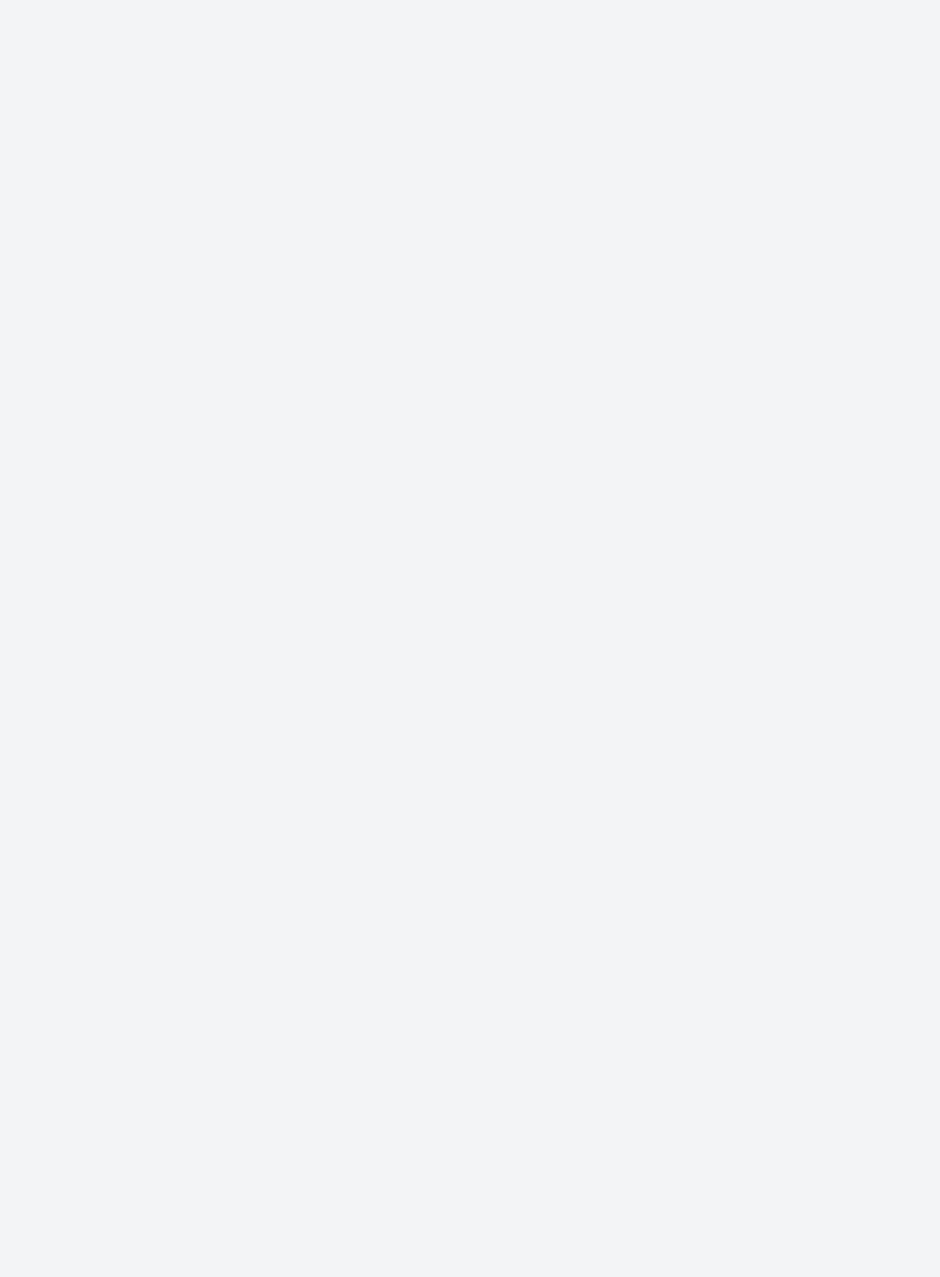
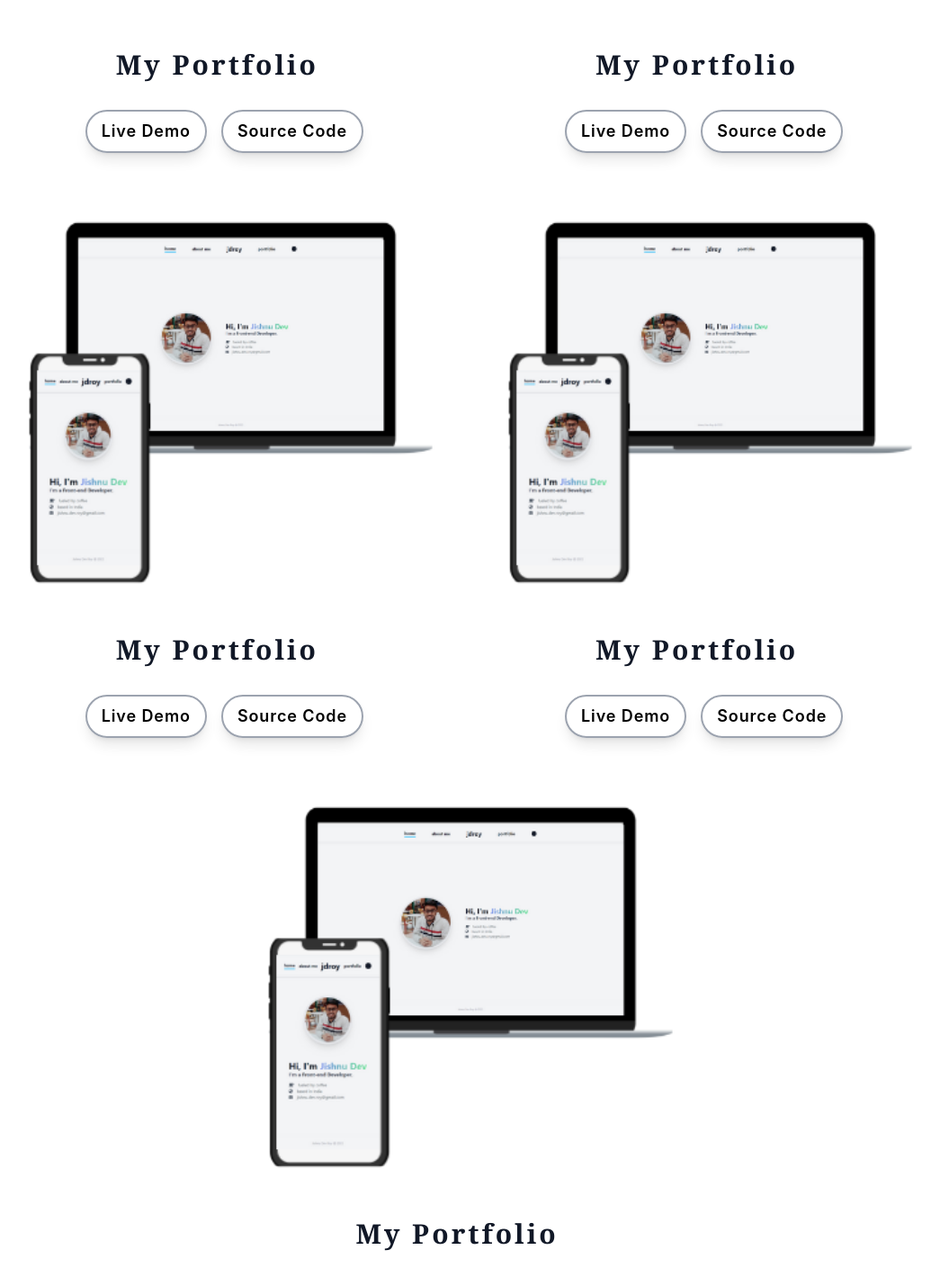
Before and after one commit to jishnu0712/myPortfolio, a React (Create React App) app: page /portfolio in a window 1280 px wide. Shown: the part 543-1962 px from the top of the page at 90% size, without its empty margins (132-1177 px from the left). Before the commit the page ends 800 px from the top, so only its background shows below. Built offline with nearby package versions, Linux system fonts and the light colour scheme.

Commit message:
refactoring and context api add

```diff
--- a/src/App.js
+++ b/src/App.js
@@ -1,6 +1,6 @@
 import './App.css';
-import Footer from './Footer';
-import Header from './Header';
+import Footer from './components/Footer';
+import Header from './components/Header';
 import MainComponent from './pages/MainComponent';
 import About from './pages/About'
 import { Route, Routes } from "react-router-dom";
--- a/src/Footer.js
+++ b/src/components/Footer.js
@@ -1,9 +1,10 @@
 import React from 'react';
 
 function Footer(props) {
+  const date = new Date()
   return (
     <footer className='flex bg-gray-100 justify-center p-6 shadow select-none'>
-      <p className='text-xs text-gray-400 '>Jishnu Dev Roy @ 2022</p>
+      <p className='text-xs text-gray-400 '>Jishnu Dev Roy @ {date.getFullYear()}</p>
     </footer>
   );
 }
--- a/src/Header.js
+++ b/src/components/Header.js
@@ -1,13 +1,14 @@
-import React from 'react';
+import { React, useContext } from 'react';
 import { NavLink } from "react-router-dom";
+import { UserContext } from '../context/context';
 
 const Header = () => {
+  const myContext = useContext(UserContext)
+  console.log(myContext)
   return (
     <header className='border-2 shadow py-6 flex  justify-center select-none'>
-
       <div className="header-links-container  w-3/4  font-bold text-gray-900
          flex flex-wrap justify-evenly items-center ">
-
         <NavLink
           to="/"
           className={(isActive) => (isActive.isActive ? 'border-b-4 border-sky-400' : '')}
@@ -33,12 +34,10 @@ const Header = () => {
         >
           <p className="portfolio cursor-pointer">portfolio</p>
         </NavLink>
-
-
+        {/* dark mode toggle */}
         <div className="circle w-6 h-6 bg-gray-900 rounded-full cursor-pointer hover:shadow hover:shadow-cyan-300"></div>
-
       </div>
-    </header >
+    </header>
   );
 };
 
--- /dev/null
+++ b/src/context/context.js
@@ -0,0 +1,3 @@
+import { createContext } from "react";
+
+export const UserContext = createContext()
--- a/src/index.js
+++ b/src/index.js
@@ -4,13 +4,16 @@ import './index.css';
 import App from './App';
 import reportWebVitals from './reportWebVitals';
 import { BrowserRouter as Router } from "react-router-dom";
+import { UserContext } from './context/context';
 
 
 const root = ReactDOM.createRoot(document.getElementById('root'));
 root.render(
   <React.StrictMode>
     <Router>
-      <App />
+      <UserContext.Provider value={'hi'}>
+        <App />
+      </UserContext.Provider>
     </Router>
   </React.StrictMode>
 );
--- a/src/pages/MainComponent.js
+++ b/src/pages/MainComponent.js
@@ -4,39 +4,33 @@ import { faCoffee, faEarthAsia, faEnvelope } from '@fortawesome/free-solid-svg-i
 
 
 const coffee = <FontAwesomeIcon icon={faCoffee} />
-const asia = <FontAwesomeIcon icon={faEarthAsia} />
-const email = <FontAwesomeIcon icon={faEnvelope} />
+const asia   = <FontAwesomeIcon icon={faEarthAsia} />
+const email  = <FontAwesomeIcon icon={faEnvelope} />
 
 const MainComponent = () => {
     return (
-        <main className=' flex-grow p-8 w-full flex flex-col justify-center items-center
-        sm:flex-col lg:flex-row '>
+        <main className='flex-grow p-8 w-full flex flex-col justify-center items-center sm:flex-col lg:flex-row '>
 
-            <div className="">
-                <img src=".\img\WhatsApp Image 2022-06-05 at 9.23.01 PM.jpeg" alt=""
-                    className=" img-circle w-48 h-48 sm:w-48 sm:h-48 lg:w-64
-            lg:h-64 rounded-full bg-blue-300 shadow-xl border-8 border-gray-200" />
-            </div>
+            <img src=".\img\WhatsApp Image 2022-06-05 at 9.23.01 PM.jpeg" alt="" className=" img-circle w-48 h-48 sm:w-64 sm:h-64 lg:w-96 lg:h-96 rounded-full bg-blue-300 shadow-xl border-8 border-gray-200"/>
 
             <div className="intro m-16 select-none ">
 
-                <h1 className="headline font-bold text-gray-900 text-4xl hover:text-indigo-700">Hi, I'm
+                <h1 className="headline font-bold text-gray-900 text-4xl tracking-widest hover:text-indigo-400">Hi, I'm
+                    <span className='text-transparent bg-clip-text bg-gradient-to-r from-indigo-400 to-green-400'> Jishnu Dev</span>
+                </h1>
 
-                    <span className='text-pink-500 hover:text-pink-600'> Jishnu Dev</span> </h1>
+                <h3 className="sub-headline font-bold text-gray-700 text-xl tracking-wider text-left hover:text-indigo-700">I'm a Front-end Developer.</h3>
 
-                <h3 className="sub-headline font-bold text-gray-700
-                    text-xl text-left hover:text-indigo-700">I'm a Front-end Developer.</h3>
+                <ul className="details text-gray-600 text-base font-mono mt-4 tracking-widest">
 
-                <ul className="details text-gray-600 text-base mt-4 ">
+                    <li className="coffee hover:text-indigo-700 hover:font-bold">{coffee}<p
+                        className='pl-4 inline-block'>fueled by coffee</p></li>
 
-                    <div className="coffee hover:text-indigo-700 hover:font-bold">{coffee}<p
-                     className='pl-4 inline-block'>fueled by coffee</p></div>
+                    <li className="location hover:text-indigo-700 hover:font-bold">{asia}<p
+                        className='pl-4 inline-block'>based in India</p></li>
 
-                    <div className="location hover:text-indigo-700 hover:font-bold">{asia}<p
-                    className='pl-4 inline-block'>based in India</p></div>
-
-                    <div className="email hover:text-indigo-700 hover:font-bold select-all">{email}<p
-                    className='pl-4 inline-block'>jishnu.dev.roy@gmail.com</p></div>
+                    <li className="email hover:text-indigo-700 hover:font-bold select-all">{email}<p
+                        className='pl-4 inline-block'>jishnu.dev.roy@gmail.com</p></li>
                 </ul>
 
                 <div className="social-links">
--- a/src/pages/Portfolio.js
+++ b/src/pages/Portfolio.js
@@ -1,9 +1,65 @@
 import React from 'react';
 
-function Portfolio(props) {
+const buttonClass = `py-2 px-4 ml-4 mb-4  border-2 border-gray-400
+ rounded-full text-lg tracking-wider font-semibold shadow-lg hover:text-gray-500`;
+const portFolioBoxClass = `portfolio-box py-2 px-4 flex flex-col justify-center items-center w-7/12
+ sm:w-5/12  2xl:w-1/4`;
+const projectTitleClass = `title font-serif text-gray-900 font-bold text-3xl tracking-widest mb-8`;
+
+function Portfolio() {
     return (
-        <div>
-            <h1>Portfolio</h1>
+        <div className='portfolio-container flex flex-wrap justify-center items-center bg-white'>
+
+            <div className={portFolioBoxClass}>
+                <img src='.\img\Untitled_design.png' alt="" className="portfolio-img w-full" />
+                <p className={projectTitleClass}>My Portfolio</p>
+                <div className="btn flex flex-wrap justify-center">
+                    <button className={buttonClass}>Live Demo</button>
+                    <button className={buttonClass}>Source Code</button>
+                </div>
+
+            </div>
+
+            <div className={portFolioBoxClass}>
+                <img src='.\img\Untitled_design.png' alt="" className="portfolio-img w-full" />
+                <p className={projectTitleClass}>My Portfolio</p>
+                <div className="btn flex flex-wrap justify-center">
+                    <button className={buttonClass}>Live Demo</button>
+                    <button className={buttonClass}>Source Code</button>
+                </div>
+
+            </div>
+
+            <div className={portFolioBoxClass}>
+                <img src='.\img\Untitled_design.png' alt="" className="portfolio-img w-full" />
+                <p className={projectTitleClass}>My Portfolio</p>
+                <div className="btn flex flex-wrap justify-center">
+                    <button className={buttonClass}>Live Demo</button>
+                    <button className={buttonClass}>Source Code</button>
+                </div>
+
+            </div>
+
+            <div className={portFolioBoxClass}>
+                <img src='.\img\Untitled_design.png' alt="" className="portfolio-img w-full" />
+                <p className={projectTitleClass}>My Portfolio</p>
+                <div className="btn flex flex-wrap justify-center">
+                    <button className={buttonClass}>Live Demo</button>
+                    <button className={buttonClass}>Source Code</button>
+                </div>
+
+            </div>
+
+            <div className={portFolioBoxClass}>
+                <img src='.\img\Untitled_design.png' alt="" className="portfolio-img w-full" />
+                <p className={projectTitleClass}>My Portfolio</p>
+                <div className="btn flex flex-wrap justify-center">
+                    <button className={buttonClass}>Live Demo</button>
+                    <button className={buttonClass}>Source Code</button>
+                </div>
+
+            </div>
+
         </div>
     );
 }
```
Also changed, not shown: src/pages/About.js (+26 -19 lines), public/img/Untitled_design.png (added).
